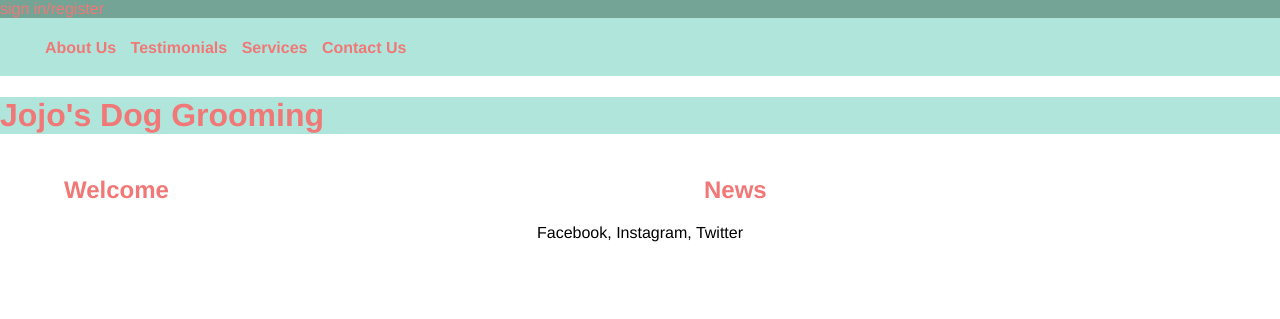
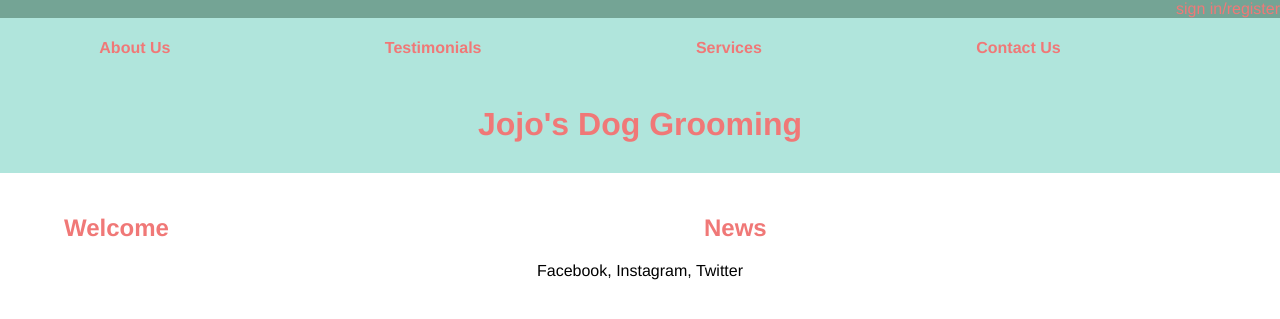
Before and after one commit to beruburu/Jojo, a PHP site: page / in a window 1280 px wide. Shown: the top 319 px of the page. Run offline with PHP 8.4, Linux system fonts and the light colour scheme.

Commit message:
Spread out nav and removed gap between header and nav

```diff
--- a/Style/Base.css
+++ b/Style/Base.css
@@ -6,23 +6,37 @@ body {
 }
 #signin {
     background-color: #74A495;
+    text-align: right;
 }
 h1 {
     background-color: #B0E5DC;
     color: #f07877;
+    text-align: center;
+    padding-top: 30px;
+    padding-bottom: 30px;
+    margin-top: 0;
 }
 nav {
     background-color: #B0E5DC;
+    text-align: center;
+    position: static;
 }
 nav ul {
     list-style-type: none;
+    margin-bottom: 0;
 }
 nav ul li {
     display:  inline-block;
+    position: relative;
+    padding-right:200px;
 }
 #signin a {
     text-decoration: none;
     color: #f07877;
+}
+#signin a:hover {
+    color: #bea488;
+    text-decoration: underline;
 }
 .dropdown {
     position: relative;
@@ -31,7 +45,9 @@ nav ul li {
 .dropdowncontent {
     display: none;
     position: absolute;
-
+}
+.dropdowncontent ul li {
+    padding-right: 10px;
 }
 .dropdown:hover .dropdowncontent{
     display: inline-block;
```
